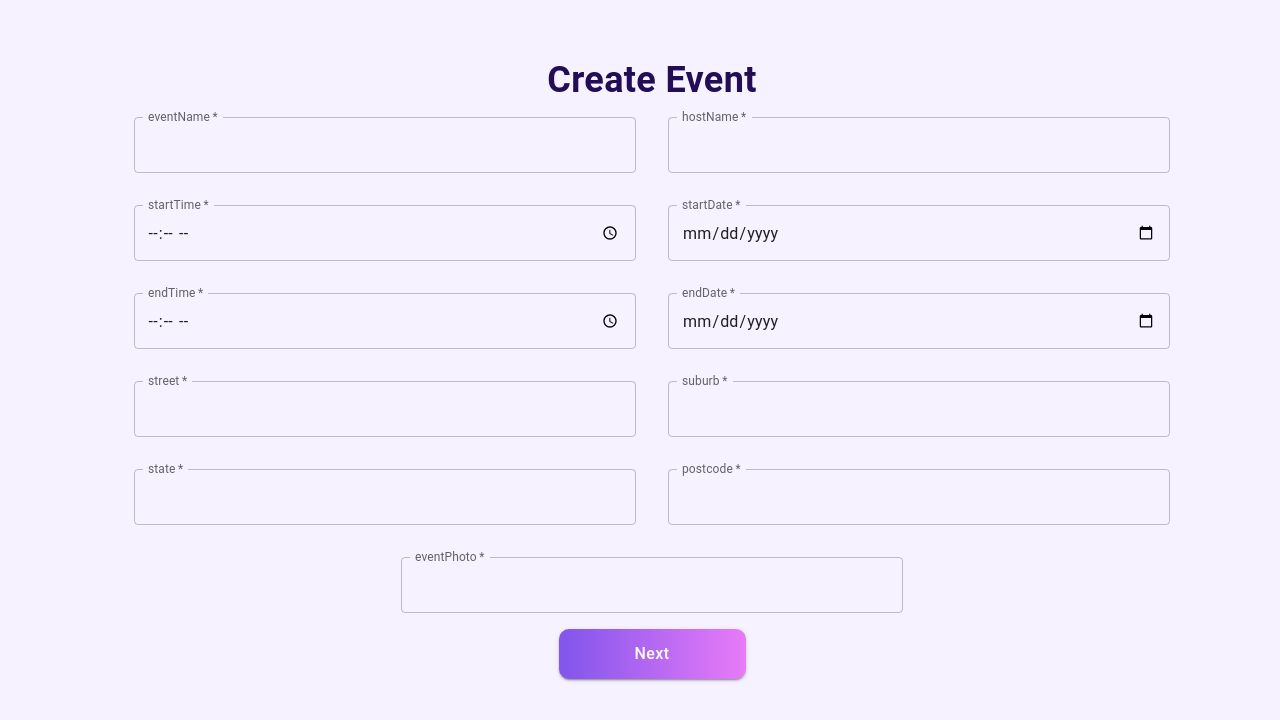
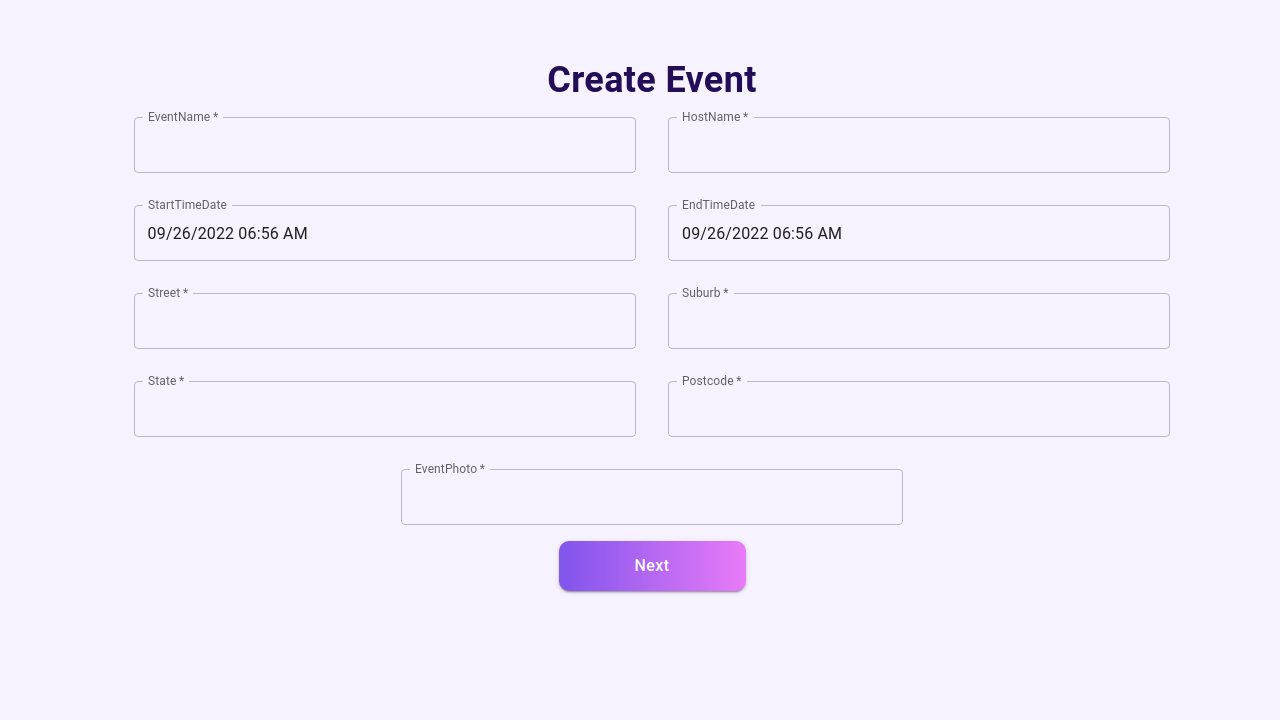
Before and after one commit to magqwang/snapchat-events, a React (Create React App) app: page /create in a window 1280 px wide. Shown: the top 720 px of the page. Built offline with nearby package versions, Linux system fonts and the light colour scheme.

Commit message:
Add DataTimePicker to style data/time input.

```diff
--- a/package.json
+++ b/package.json
@@ -10,6 +10,7 @@
     "@testing-library/jest-dom": "^5.16.5",
     "@testing-library/react": "^13.4.0",
     "@testing-library/user-event": "^13.5.0",
+    "dayjs": "^1.11.5",
     "react": "^18.2.0",
     "react-dom": "^18.2.0",
     "react-icons": "^4.4.0",
--- a/src/contexts/event.context.js
+++ b/src/contexts/event.context.js
@@ -1,33 +1,30 @@
+import dayjs from "dayjs";
 import { useState } from "react";
 import { createContext } from "react";
 
 export const EventContext = createContext({
-  eventName: "",
-  hostName: "",
-  startTime: "",
-  startDate: "",
-  endTime: "",
-  endDate: "",
-  street: "",
-  suburb: "",
-  state: "",
-  postcode: "",
-  eventPhoto: "",
+  EventName: "",
+  HostName: "",
+  StartTimeDate: "",
+  EndTimeDate: "",
+  Street: "",
+  Suburb: "",
+  State: "",
+  Postcode: "",
+  EventPhoto: "",
 });
 
 export const EventProvider = ({ children }) => {
   const [eventDetails, setEventDetails] = useState({
-    eventName: "",
-    hostName: "",
-    startTime: "",
-    startDate: "",
-    endTime: "",
-    endDate: "",
-    street: "",
-    suburb: "",
-    state: "",
-    postcode: "",
-    eventPhoto: "",
+    EventName: "",
+    HostName: "",
+    StartTimeDate: dayjs(),
+    EndTimeDate: dayjs(),
+    Street: "",
+    Suburb: "",
+    State: "",
+    Postcode: "",
+    EventPhoto: "",
   });
 
   const value = { eventDetails, setEventDetails };
--- a/src/routes/CreateEvent/index.js
+++ b/src/routes/CreateEvent/index.js
@@ -2,6 +2,9 @@ import { useContext } from "react";
 import { useNavigate } from "react-router-dom";
 import { EventContext } from "../../contexts/event.context";
 import { Box, Button, TextField, Typography } from "@mui/material";
+import { AdapterDayjs } from "@mui/x-date-pickers/AdapterDayjs";
+import { LocalizationProvider } from "@mui/x-date-pickers/LocalizationProvider";
+import { DateTimePicker } from "@mui/x-date-pickers/DateTimePicker";
 
 const CreateEvent = ({ mediaType }) => {
   const navigate = useNavigate();
@@ -27,7 +30,12 @@ const CreateEvent = ({ mediaType }) => {
       >
         Create Event
       </Typography>
-      <form onSubmit={() => navigate("/event")}>
+      <form
+        onSubmit={(e) => {
+          e.preventDefault();
+          navigate("/event");
+        }}
+      >
         <Box
           sx={{
             "& .MuiTextField-root": {
@@ -36,25 +44,41 @@ const CreateEvent = ({ mediaType }) => {
             },
           }}
         >
-          {Object.keys(eventDetails).map((key) => (
+          {Object.keys(eventDetails).map((key) => {
+            if (!key.includes("Time")) {
+              return (
                 <TextField
                   key={key}
                   required
                   variant="outlined"
                   label={key}
                   name={key}
-              type={
-                key.includes("Time")
-                  ? "time"
-                  : key.includes("Date")
-                  ? "date"
-                  : "text"
-              }
+                  type="text"
                   InputLabelProps={{ shrink: true }}
                   value={eventDetails[key]}
                   onChange={handleChange}
                 />
-          ))}
+              );
+            } else {
+              return (
+                <LocalizationProvider key={key} dateAdapter={AdapterDayjs}>
+                  <DateTimePicker
+                    renderInput={(props) => <TextField {...props} />}
+                    required
+                    label={key}
+                    name={key}
+                    value={eventDetails[key]}
+                    onChange={(newValue) =>
+                      setEventDetails({
+                        ...eventDetails,
+                        [key]: newValue,
+                      })
+                    }
+                  />
+                </LocalizationProvider>
+              );
+            }
+          })}
         </Box>
         <Button
           variant="contained"
--- a/src/routes/EventDetails/index.js
+++ b/src/routes/EventDetails/index.js
@@ -20,6 +20,8 @@ import "./index.css";
 const EventDetails = ({ mediaType }) => {
   const navigate = useNavigate();
   const { eventDetails } = useContext(EventContext);
+
+  console.log(eventDetails.StartTimeDate.toString());
 
   return (
     <Stack
@@ -61,7 +63,7 @@ const EventDetails = ({ mediaType }) => {
             width: "333px",
           }}
         >
-          {eventDetails.eventName}
+          {eventDetails.EventName}
         </Typography>
         <Typography
           sx={{
@@ -71,7 +73,7 @@ const EventDetails = ({ mediaType }) => {
             lineHeight: "16px",
           }}
         >
-          Hosted by {eventDetails.hostName}
+          Hosted by {eventDetails.HostName}
         </Typography>
         <List>
           <ListItem
@@ -99,7 +101,7 @@ const EventDetails = ({ mediaType }) => {
                     lineHeight: "18px",
                   }}
                 >
-                  {eventDetails.startDate} {eventDetails.startTime}
+                  {eventDetails.StartTimeDate.toString()}
                 </Typography>
               }
               secondary={
@@ -111,7 +113,7 @@ const EventDetails = ({ mediaType }) => {
                     lineHeight: "16px",
                   }}
                 >
-                  to {eventDetails.endDate} {eventDetails.endTime}
+                  to {eventDetails.EndTimeDate.toString()}
                 </Typography>
               }
             />
@@ -141,7 +143,7 @@ const EventDetails = ({ mediaType }) => {
                     lineHeight: "18px",
                   }}
                 >
-                  {eventDetails.street}
+                  {eventDetails.Street}
                 </Typography>
               }
               secondary={
@@ -153,8 +155,8 @@ const EventDetails = ({ mediaType }) => {
                     lineHeight: "16px",
                   }}
                 >
-                  {eventDetails.suburb} {eventDetails.state}{" "}
-                  {eventDetails.postcode}
+                  {eventDetails.Suburb} {eventDetails.State}{" "}
+                  {eventDetails.Postcode}
                 </Typography>
               }
             />
```
Also changed, not shown: 1 other file (tests, documents, lock files or other folders). Lines whose indentation alone changed are shown as unchanged.
